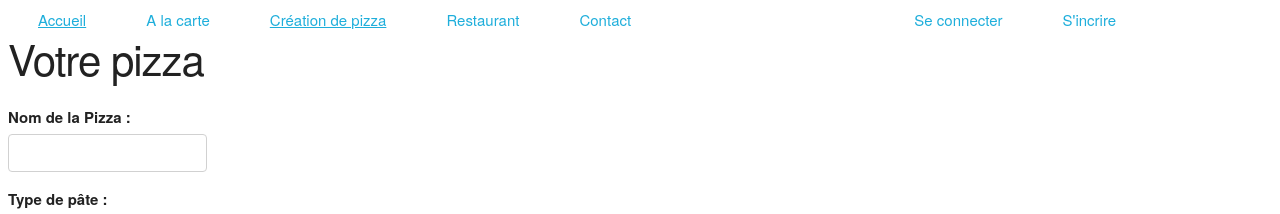
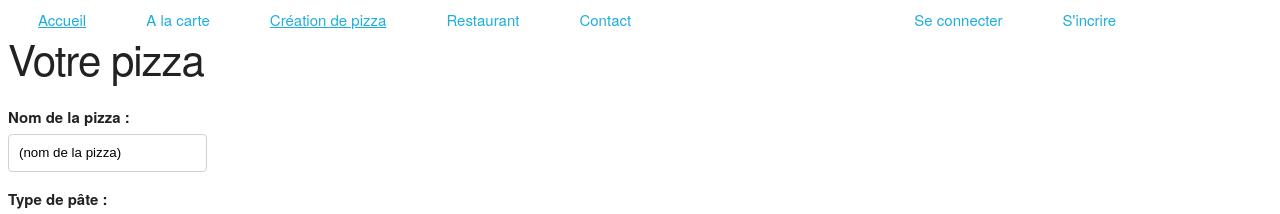
Before and after one commit to Al-Zoldiek/ENI_Pizza_Front, an Angular app: page /form-pizza in a window 1280 px wide. Shown: the top 214 px of the page. Built offline with nearby package versions, Linux system fonts and the light colour scheme; no server answers.

Commit message:
Commit form display.

```diff
--- a/src/app/app.module.ts
+++ b/src/app/app.module.ts
@@ -7,6 +7,7 @@ import {HttpClientModule} from "@angular/common/http";
 import { HeaderComponent } from './header/header.component';
 import { FormPizzaComponent } from './form-pizza/form-pizza.component';
 import { HomeComponent } from './home/home.component';
+import { FormsModule, ReactiveFormsModule } from "@angular/forms";
 
 @NgModule({
   declarations: [
@@ -18,7 +19,9 @@ import { HomeComponent } from './home/home.component';
   imports: [
     BrowserModule,
     AppRoutingModule,
-    HttpClientModule
+    HttpClientModule,
+    FormsModule,
+    ReactiveFormsModule
   ],
   providers: [],
   bootstrap: [AppComponent]
--- a/src/app/form-pizza/form-pizza.component.html
+++ b/src/app/form-pizza/form-pizza.component.html
@@ -1,20 +1,20 @@
 <!--<p>form-pizza works!</p>-->
 <h2>Votre pizza</h2>
-<form>
+<form [formGroup]="createPizzaForm">
   <div>
-    <label for="pizza-name">Nom de la Pizza : </label>
-    <input type="text" formControlName="pizza-name" id="pizza-name" name="pizza-name">
+    <label for="name">Nom de la pizza : </label>
+    <input type="text" formControlName="name" id="name" name="name">
   </div>
   <div>
     <label for="crust-selection">Type de pâte :</label>
-    <select name="crusts" id="crust-selection">
+    <select name="crust" id="crust-selection">
       <option value="">-- Liste des pâtes --</option>
       <option *ngFor="let crust of crustArray" [value]="crust.id">
         {{crust.name}}
       </option>
     </select>
     <label for="sauce-selection">Type de base :</label>
-    <select name="sauces" id="sauce-selection">
+    <select name="sauce" id="sauce-selection">
       <option value="">-- Liste des bases --</option>
       <option *ngFor="let sauce of sauceArray" [value]="sauce.id">
         {{sauce.name}}
--- a/src/app/form-pizza/form-pizza.component.scss
+++ b/src/app/form-pizza/form-pizza.component.scss
@@ -0,0 +1,3 @@
+#topping-selection{
+  height: 95px;
+}
--- a/src/app/form-pizza/form-pizza.component.ts
+++ b/src/app/form-pizza/form-pizza.component.ts
@@ -5,7 +5,7 @@ import {SauceService} from "../shared/services/sauce.service";
 import {ToppingService} from "../shared/services/topping.service";
 import {Sauce} from "../shared/models/sauce";
 import {Topping} from "../shared/models/topping";
-import {FormGroup} from "@angular/forms";
+import {FormBuilder, FormGroup, Validators} from "@angular/forms";
 
 @Component({
   selector: 'app-form-pizza',
@@ -13,7 +13,7 @@ import {FormGroup} from "@angular/forms";
   styleUrls: ['./form-pizza.component.scss']
 })
 export class FormPizzaComponent implements OnInit {
-  //createPizzaForm: FormGroup;
+  createPizzaForm: FormGroup;
 
   public crustArray : Crust[] = [];
   public sauceArray : Sauce[] = [];
@@ -22,7 +22,12 @@ export class FormPizzaComponent implements OnInit {
   constructor(
     private crustService : CrustService,
     private sauceService : SauceService,
-    private toppingService : ToppingService) { }
+    private toppingService : ToppingService,
+    private formBuilder: FormBuilder ) {
+    this.createPizzaForm = this.formBuilder.group({
+      name: ['(nom de la pizza)', Validators.required]
+    });
+  }
 
   ngOnInit(): void {
     this.getAllCrusts();
@@ -72,5 +77,9 @@ export class FormPizzaComponent implements OnInit {
     );
   }
 
+  resetForm() {
+    this.createPizzaForm.reset();
+  }
+
 
 }
```
